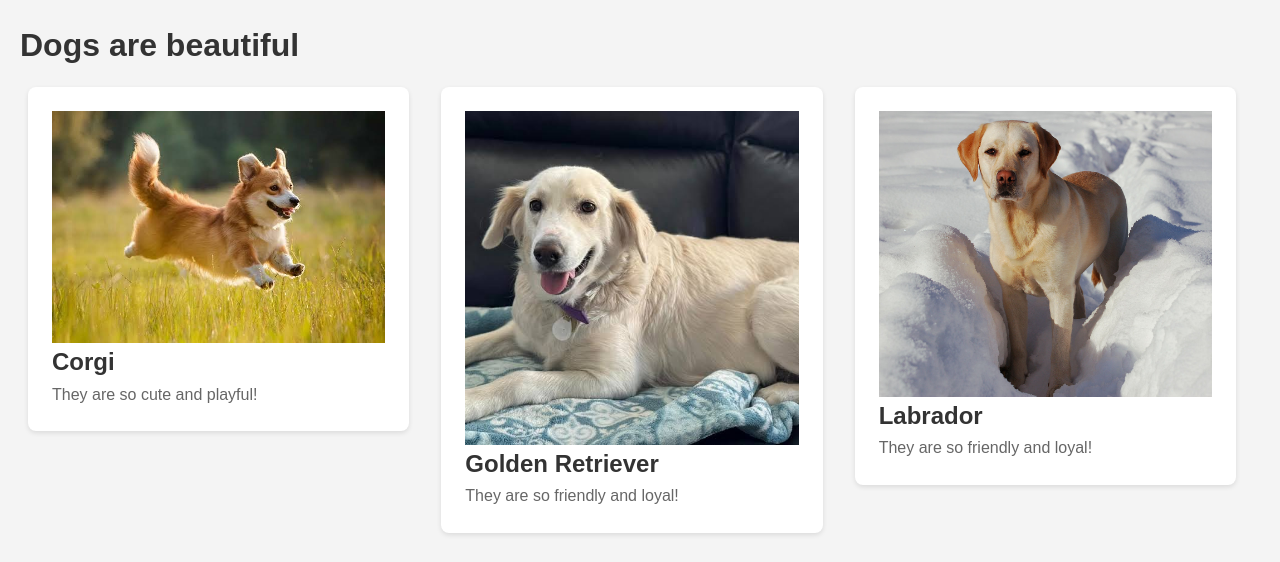
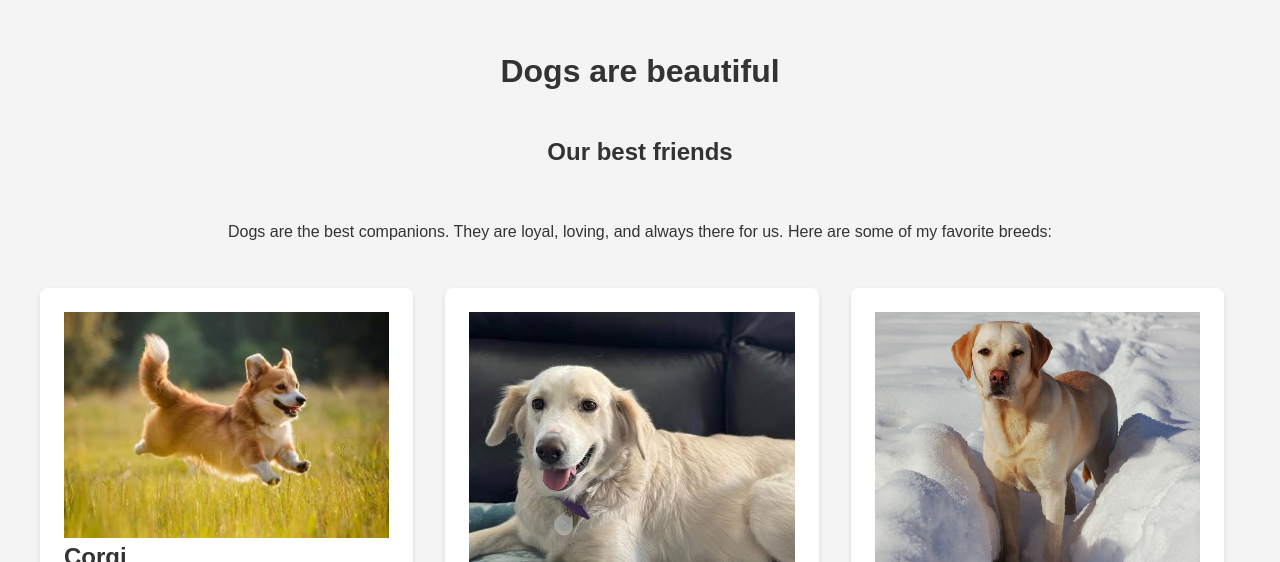
Before and after one commit to sasgraph/stoic-void, a plain HTML site: page index.html in a window 1280 px wide. Shown: the top 562 px of the page. Drawn offline with Linux system fonts and the light colour scheme.

Commit message:
added new page

```diff
--- a/index.html
+++ b/index.html
@@ -6,8 +6,16 @@
     <title>Doggies</title>
     <link rel="stylesheet" href="style.css">
 </head>
+<!--content and images-->
+<!-- comment shortcut is command slash -->
 <body>
     <h1 class="display">Dogs are beautiful</h1>
+    <h2 class="display">Our best friends</h2>
+    <!-- <h3> Dogs are special and our best friends</h3>
+    <h4> Dogs are loyal and loving</h4>
+    <h5> Dogs are always there for us</h5>
+    </br> -->
+    <p class="display">Dogs are the best companions. They are loyal, loving, and always there for us. Here are some of my favorite breeds:</p>
     <div class="masonry">
         <div class="column">
             <div class="card">
--- a/style.css
+++ b/style.css
@@ -6,12 +6,20 @@
 }
 
 /* Body Styling */
+
+.display{
+    display: flex;
+    flex-direction: column;
+    justify-content: center;
+    align-items: center;
+    height: 10vh;
+}
 body {
     font-family: Arial, sans-serif;
     line-height: 1.6;
     background-color: #f4f4f4;
     color: #333;
-    padding: 20px;
+    padding: 32px;
 }
 
 /* Header Styling */
```
Also changed, not shown: detailpage.html (added, +13 -0 lines).
